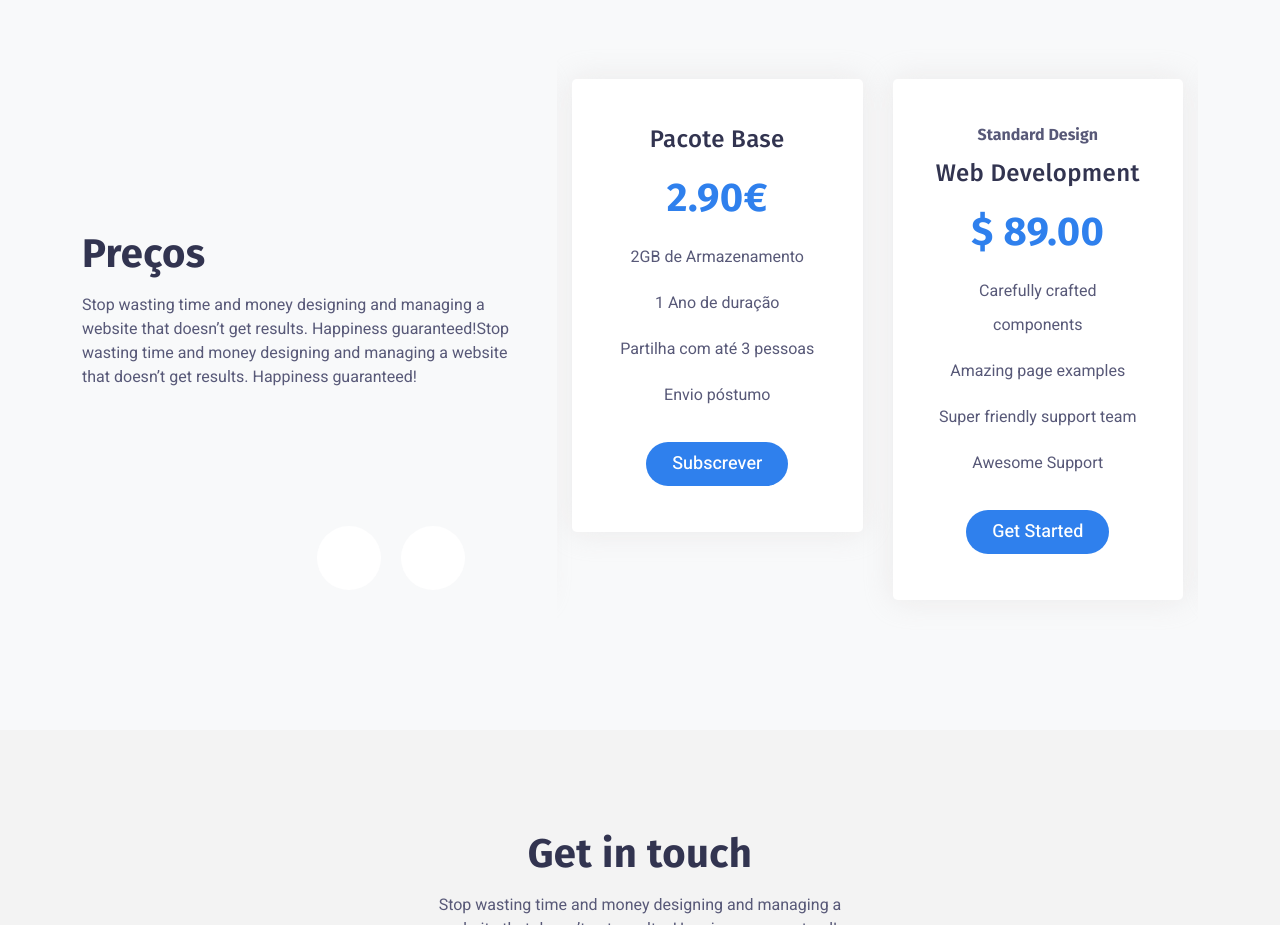
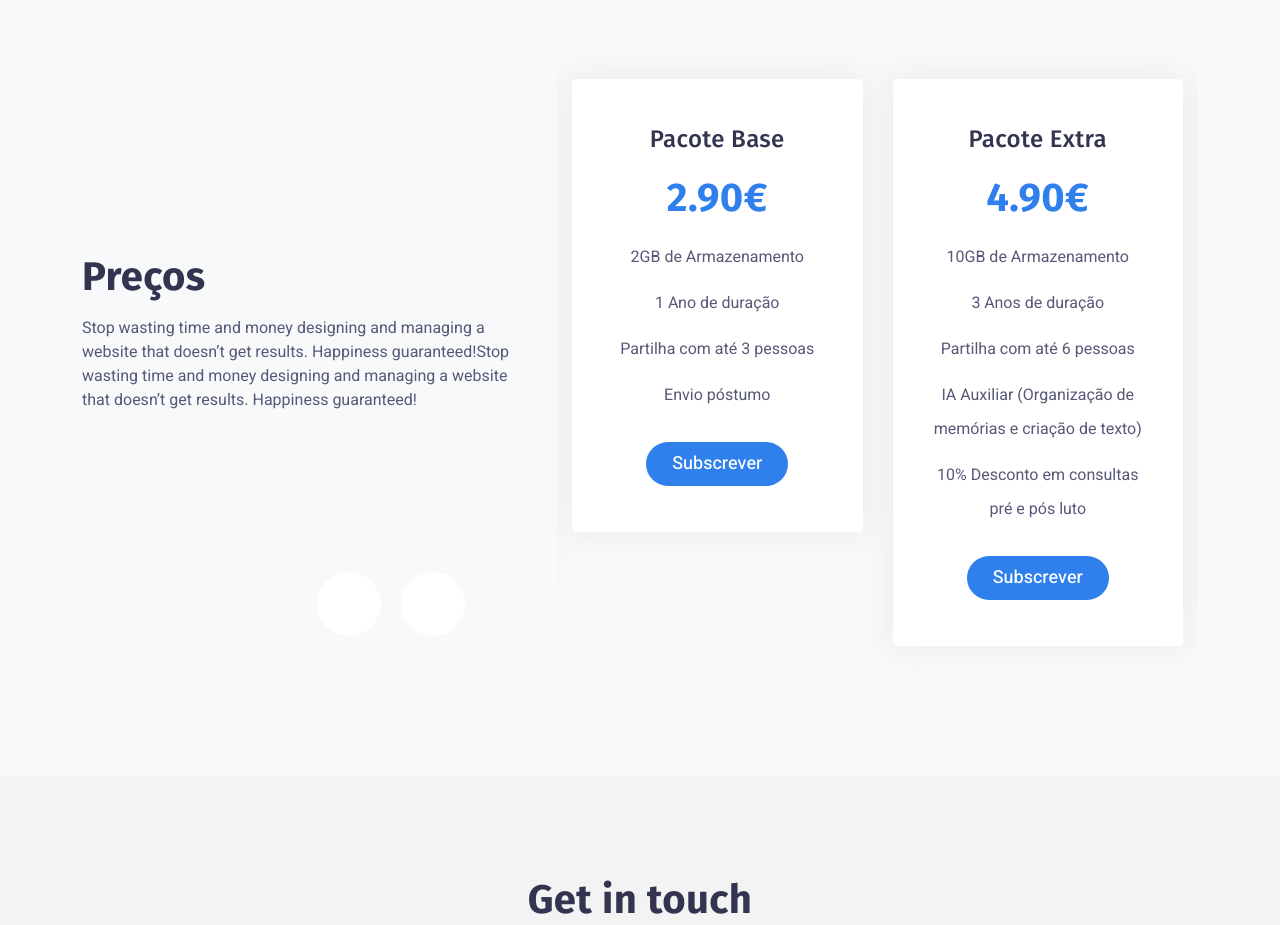
Before and after one commit to Tomasneto404/memokeeper, a plain HTML site: page index.html in a window 1280 px wide. Shown: the part 2300-3225 px from the top of the page. Drawn offline with Linux system fonts and the light colour scheme; some icons are missing.

Commit message:
Update pacotes

```diff
--- a/index.html
+++ b/index.html
@@ -298,30 +298,30 @@
                 </div>
                 <div class="single-pricing-wrapper">
                   <div class="single-pricing">
-                    <h6>Standard Design</h6>
-                    <h4>Web Development</h4>
-                    <h3>$ 89.00</h3>
+                    <h4>Pacote Extra</h4>
+                    <h3>4.90€</h3>
                     <ul>
-                      <li>Carefully crafted components</li>
-                      <li>Amazing page examples</li>
-                      <li>Super friendly support team</li>
-                      <li>Awesome Support</li>
+                      <li>10GB de Armazenamento</li>
+                      <li>3 Anos de duração</li>
+                      <li>Partilha com até 6 pessoas</li>
+                      <li>IA Auxiliar (Organização de memórias e criação de texto)</li>
+                      <li>10% Desconto em consultas pré e pós luto</li>
                     </ul>
-                    <a href="#0" class="button radius-30">Get Started</a>
+                    <a href="#0" class="button radius-30">Subscrever</a>
                   </div>
                 </div>
                 <div class="single-pricing-wrapper">
                   <div class="single-pricing">
-                    <h6>Pro Design</h6>
-                    <h4>Design & Develop</h4>
-                    <h3>$ 199.00</h3>
+                    <h6>Exclusivo para clínicas</h6>
+                    <h4>Plano Clínica</h4>
+                    <h3>4.00€</h3>
                     <ul>
-                      <li>Carefully crafted components</li>
-                      <li>Amazing page examples</li>
-                      <li>Super friendly support team</li>
-                      <li>Awesome Support</li>
+                      <li>Apenas para uso terapêutico</li>
+                      <li>Conta de administrador geral</li>
+                      <li>Adequado para reminiscências</li>
+                      <li>Mínimo de 20 cofres</li>
                     </ul>
-                    <a href="#0" class="button radius-30">Get Started</a>
+                    <a href="#0" class="button radius-30">Subscrever</a>
                   </div>
                 </div>
 
```
